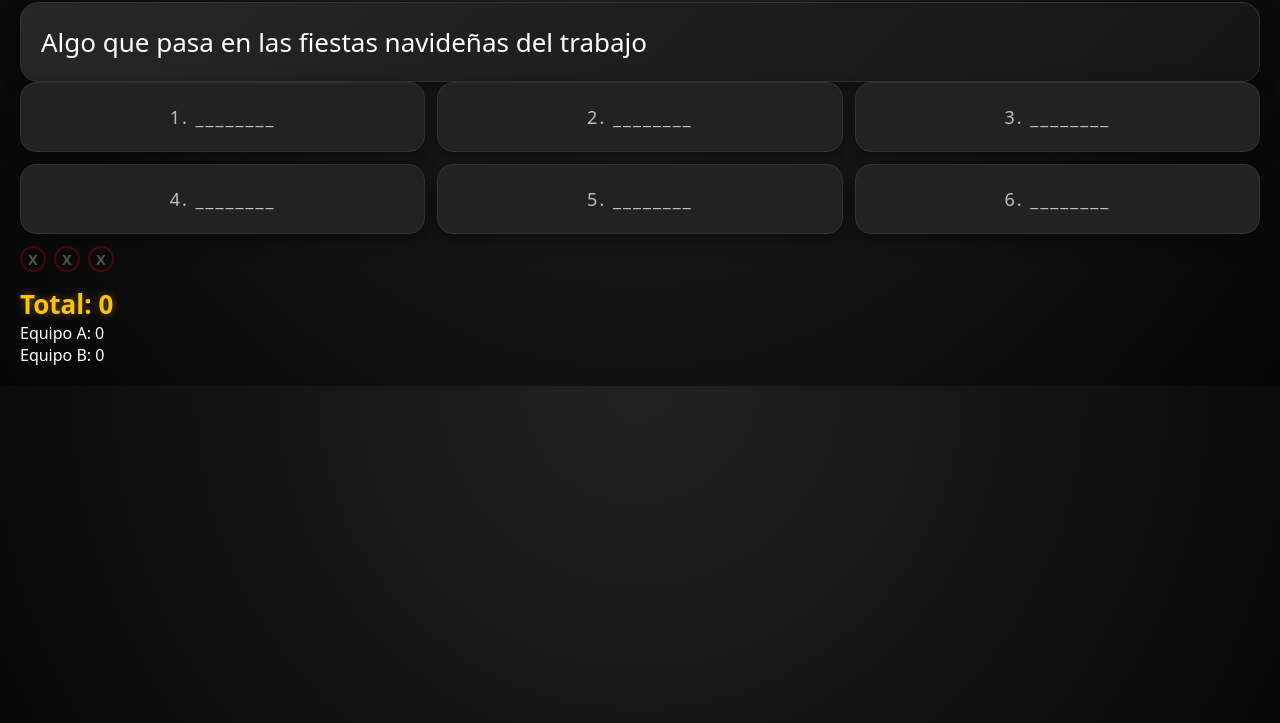
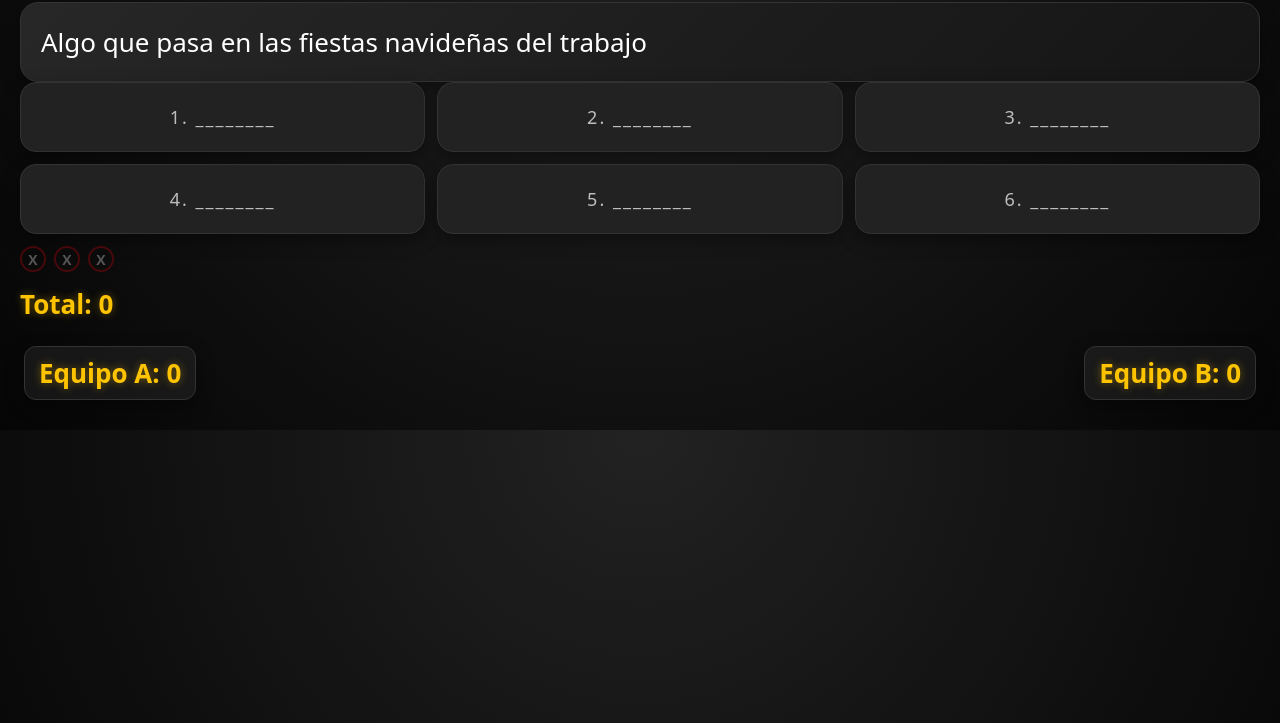
Before and after one commit to smonchz/navidad-sds, a plain HTML site: page index.html in a window 1280 px wide. Shown: the part 77-800 px from the top of the page. Drawn offline with Linux system fonts and the light colour scheme.

Commit message:
Add team scoring styles to feud.css
Added styles for team scoring display.

```diff
--- a/feud.css
+++ b/feud.css
@@ -292,3 +292,25 @@ select {
 body:not(.host-view) .host-panel {
   display: none;
 }
+/* ===========================
+   TEAM SCORING
+   =========================== */
+.team-scores {
+  margin-top: 14px;
+  font-size: 26px;
+  font-weight: 700;
+  color: var(--accent);
+  display: flex;
+  justify-content: space-between;
+  gap: 20px;
+  padding: 10px 4px;
+  text-shadow: 0 0 8px rgba(255, 196, 0, 0.4);
+}
+
+.team {
+  padding: 8px 14px;
+  background: rgba(255, 255, 255, 0.06);
+  border-radius: 12px;
+  border: 1px solid #333;
+  box-shadow: var(--shadow-soft);
+}
```
